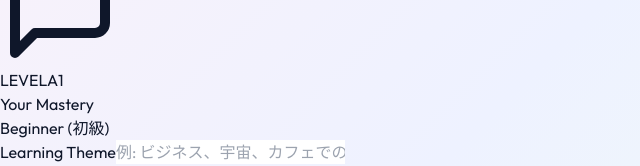
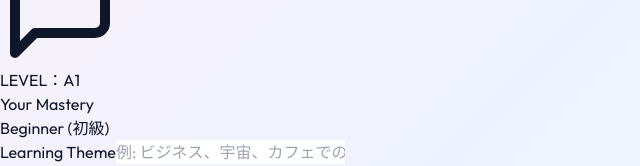
Before and after one commit to st-dotcom/gemini-vocab-app, a Next.js app: page / in a window 1280 px wide. Shown: the part 436-602 px from the top of the page, without its empty margins (0-640 px from the left). Built offline with nearby package versions, Linux system fonts and the light colour scheme.

Commit message:
Refactor LEVEL_DESCRIPTIONS structure and update labels

```diff
--- a/app/page.tsx
+++ b/app/page.tsx
@@ -3,7 +3,7 @@
 import { useState, useEffect } from 'react';
 
 const CEFR_LEVELS = ['A1', 'A2', 'B1', 'B2', 'C1', 'C2'];
-const LEVEL_DESCRIPTIONS: Record<string, {label: string, detail: string, icon: string}> = {
+const LEVEL_DESCRIPTIONS: Record<string, { label: string, detail: string, icon: string }> = {
   'A1': { label: 'Beginner (初級)', detail: '自己紹介や基本的な挨拶、ごく簡単なやり取りができるレベル。', icon: '🌱' },
   'A2': { label: 'Elementary (初中級)', detail: '日常生活や身近な話題について、直接的な情報交換ができるレベル。', icon: '📝' },
   'B1': { label: 'Intermediate (中級)', detail: '仕事や旅行での一般的な事態に対処し、自分の意見を述べられるレベル。', icon: '💬' },
@@ -168,7 +168,7 @@ export default function Home() {
                 <div className="space-y-4">
                   <div className="flex items-center gap-4 p-4 bg-white/80 rounded-2xl border border-slate-100 shadow-sm transition-all hover:border-indigo-200">
                     <div className="w-14 h-14 flex flex-col items-center justify-center bg-indigo-600 rounded-xl text-white">
-                      <span className="text-[10px] font-bold opacity-80 leading-none">LEVEL</span>
+                      <span className="text-[10px] font-bold opacity-80 leading-none">LEVEL：</span>
                       <span className="text-2xl font-black leading-none mt-0.5">{currentLevel}</span>
                     </div>
                     <div>
@@ -300,7 +300,7 @@ export default function Home() {
 
             <div className="flex flex-col items-center justify-center gap-3">
               <div className="text-7xl font-black text-indigo-600 tracking-tighter">
-                {Math.round((correctCount/words.length)*100)}<span className="text-2xl text-slate-300 ml-1">%</span>
+                {Math.round((correctCount / words.length) * 100)}<span className="text-2xl text-slate-300 ml-1">%</span>
               </div>
               <div className="flex items-center gap-2 px-4 py-1 bg-slate-50 rounded-full border border-slate-100">
                 <span className="w-2 h-2 rounded-full bg-emerald-500"></span>
@@ -350,7 +350,7 @@ export default function Home() {
             </div>
 
             <button
-              onClick={() => {setTopic(''); setQuizState('input');}}
+              onClick={() => { setTopic(''); setQuizState('input'); }}
               className="btn-action-primary w-full text-lg py-5"
             >
               新しいテーマで再開する
```
Lines whose indentation alone changed are shown as unchanged.
